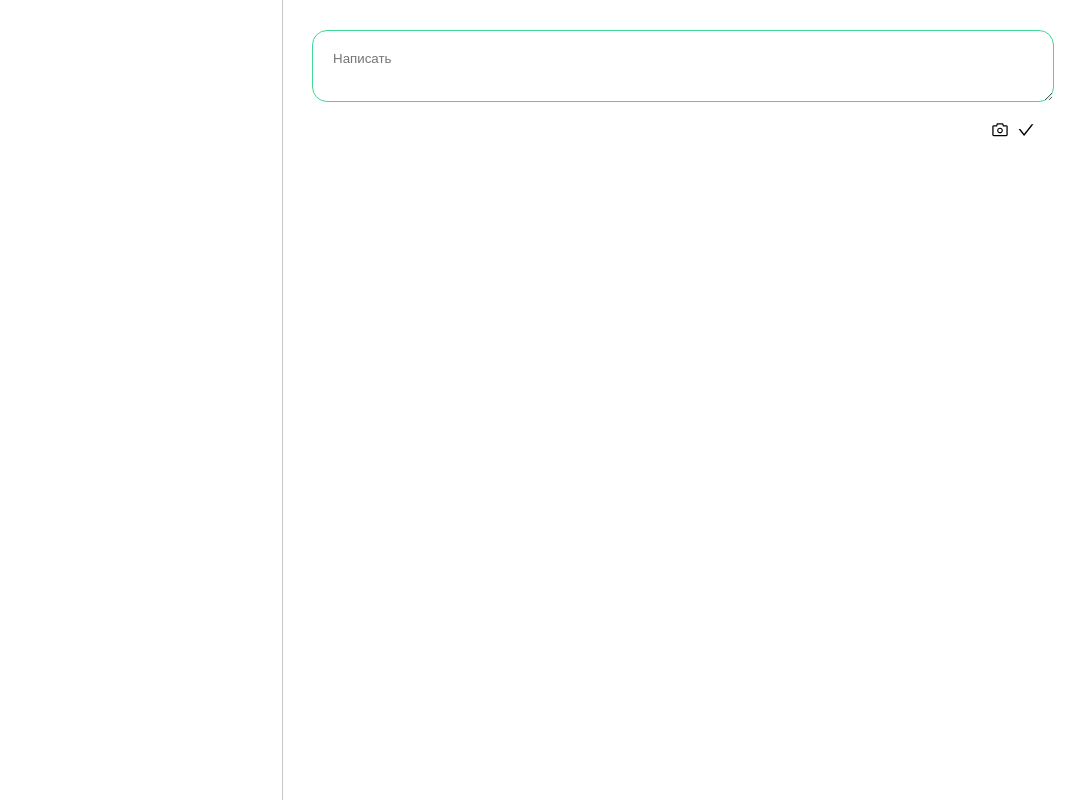
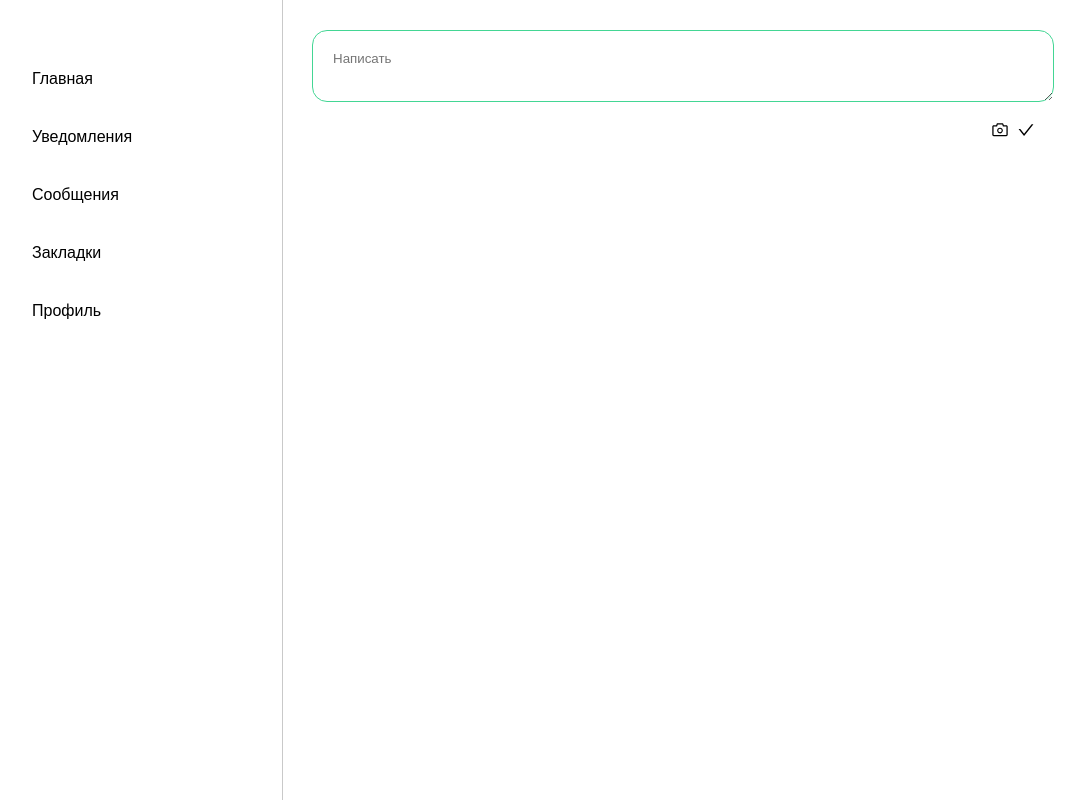
Before and after one commit to oksanaBir/social-net, a React app: page / in a window 1280 px wide. Shown: the whole page, without its empty margins (18-1103 px from the left). Built offline with nearby package versions, Linux system fonts and the light colour scheme.

Commit message:
Menu component added

```diff
--- a/src/components/App.js
+++ b/src/components/App.js
@@ -5,6 +5,7 @@ import CreatePost from './CreatePost';
 import "../styles/styles.less";
 import { FlexBox, margin, left, flexbox, home } from '../ui/FlexBox';
 import { useSelector } from 'react-redux';
+import Menu from './Menu';
 
 export default function App() {
     const post = useSelector(state => state.post);
@@ -12,7 +13,7 @@ export default function App() {
 
     return (
         <>
-            <MenuWrapper />
+            <Menu />
             <FlexBox home={true}>
                 <CreatePost key={post.postId} post={post}/>
                 <FlexBox>
```
